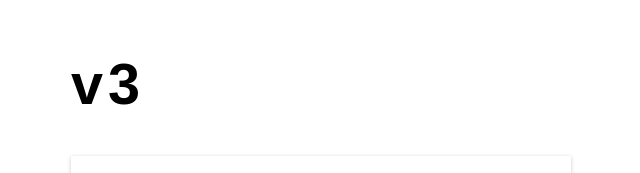
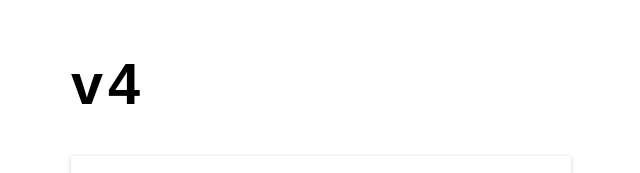
Before and after one commit to sayanm085/Calculator1, a plain HTML site: page index.html in a window 1280 px wide. Shown: the top 173 px of the page, 319-959 px from the left. Drawn offline with Linux system fonts and the light colour scheme.

Commit message:
Update index.html

```diff
--- a/index.html
+++ b/index.html
@@ -9,7 +9,7 @@
 
 
 <body >
-    <h1>v3</h1>
+    <h1>v4</h1>
     <div class="calculator">
         <div class="input" id="input"></div>
         <div class="buttons">
```
